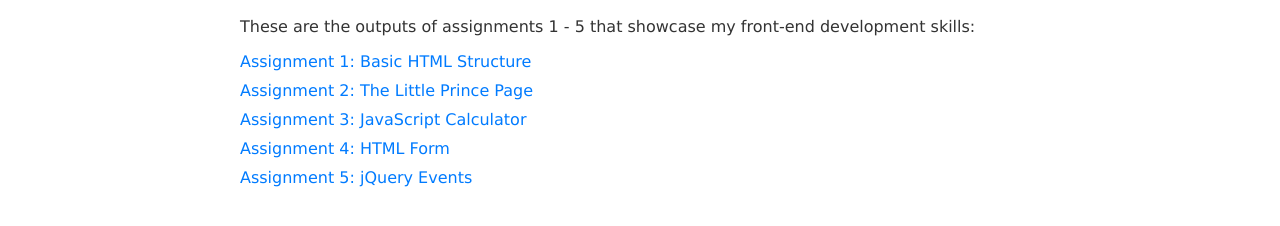
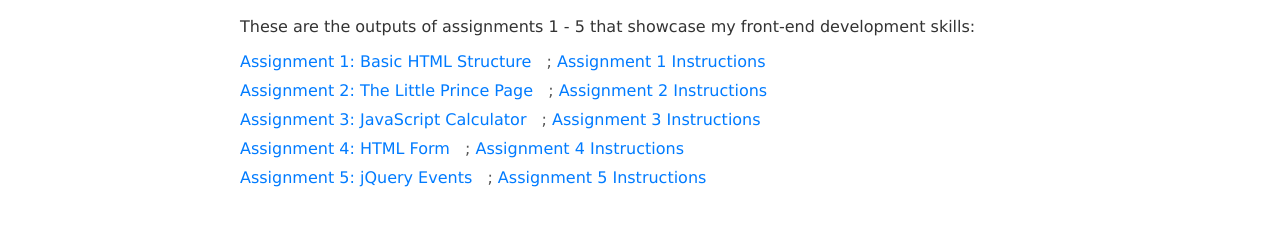
Before and after one commit to kyreshamwell/kyreshamwell.github.io, a plain HTML site: page working-outputs.html in a window 1280 px wide. Shown: the part 192-418 px from the top of the page. Drawn offline with Linux system fonts and the light colour scheme.

Commit message:
Update working-outputs.html

```diff
--- a/working-outputs.html
+++ b/working-outputs.html
@@ -52,6 +52,10 @@
         li a:hover {
             text-decoration: underline;
         }
+        .instructions {
+            color: #555;
+            margin-left: 10px;
+        }
     </style>
 </head>
 <body>
@@ -69,11 +73,26 @@
         <h2>Working Outputs</h2>
         <p>These are the outputs of assignments 1 - 5 that showcase my front-end development skills:</p>
         <ul>
-            <li><a href="./InternetSystems-Assignments/a1/index.html" target="_blank">Assignment 1: Basic HTML Structure</a></li>
-            <li><a href="./InternetSystems-Assignments/a1/little_prince.html" target="_blank">Assignment 2: The Little Prince Page</a></li>
-            <li><a href="./InternetSystems-Assignments/a3/calculator.html" target="_blank">Assignment 3: JavaScript Calculator</a></li>
-            <li><a href="./InternetSystems-Assignments/a4/form.html" target="_blank">Assignment 4: HTML Form</a></li>
-            <li><a href="./InternetSystems-Assignments/a5/jQueryEvents.html" target="_blank">Assignment 5: jQuery Events</a></li>
+            <li>
+                <a href="./InternetSystems-Assignments/a1/index.html" target="_blank">Assignment 1: Basic HTML Structure</a>
+                <span class="instructions">; <a href="https://github.com/KyreMichael/KyreMichael.github.io/blob/main/InternetSystems-Assignments/a1/a1_Instructions.pdf" target="_blank">Assignment 1 Instructions</a></span>
+            </li>
+            <li>
+                <a href="./InternetSystems-Assignments/a1/little_prince.html" target="_blank">Assignment 2: The Little Prince Page</a>
+                <span class="instructions">; <a href="https://github.com/KyreMichael/KyreMichael.github.io/blob/main/InternetSystems-Assignments/a2/a2_Instructions.pdf" target="_blank">Assignment 2 Instructions</a></span>
+            </li>
+            <li>
+                <a href="./InternetSystems-Assignments/a3/calculator.html" target="_blank">Assignment 3: JavaScript Calculator</a>
+                <span class="instructions">; <a href="https://github.com/KyreMichael/KyreMichael.github.io/blob/main/InternetSystems-Assignments/a3/a3_Instructions.pdf" target="_blank">Assignment 3 Instructions</a></span>
+            </li>
+            <li>
+                <a href="./InternetSystems-Assignments/a4/form.html" target="_blank">Assignment 4: HTML Form</a>
+                <span class="instructions">; <a href="https://github.com/KyreMichael/KyreMichael.github.io/blob/main/InternetSystems-Assignments/a4/a4_Instructions.pdf" target="_blank">Assignment 4 Instructions</a></span>
+            </li>
+            <li>
+                <a href="./InternetSystems-Assignments/a5/jQueryEvents.html" target="_blank">Assignment 5: jQuery Events</a>
+                <span class="instructions">; <a href="https://github.com/KyreMichael/KyreMichael.github.io/blob/main/InternetSystems-Assignments/a5/a5_Instructions.pdf" target="_blank">Assignment 5 Instructions</a></span>
+            </li>
         </ul>
     </div>
 </body>
```
